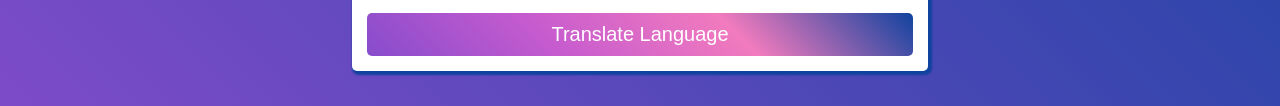
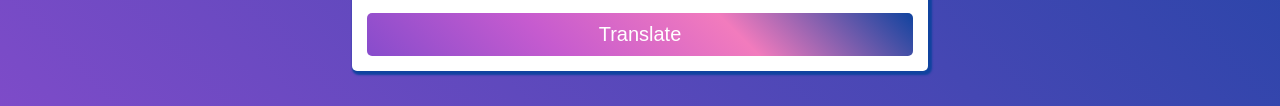
Before and after one commit to Arunkumar032024/Translator, a plain HTML site: page index.html in a window 1280 px wide. Shown: the part 526-632 px from the top of the page. Drawn offline with Linux system fonts and the light colour scheme; a web font is replaced by a local one.

Commit message:
Update index.html

```diff
--- a/index.html
+++ b/index.html
@@ -38,7 +38,7 @@
                 </div>
             </div>
         </div>
-        <button class="translate-btn">Translate Language</button>
+        <button class="translate-btn">Translate</button>
     </main>
     <!-- js file -->
     <script src="countries.js"></script>
```
